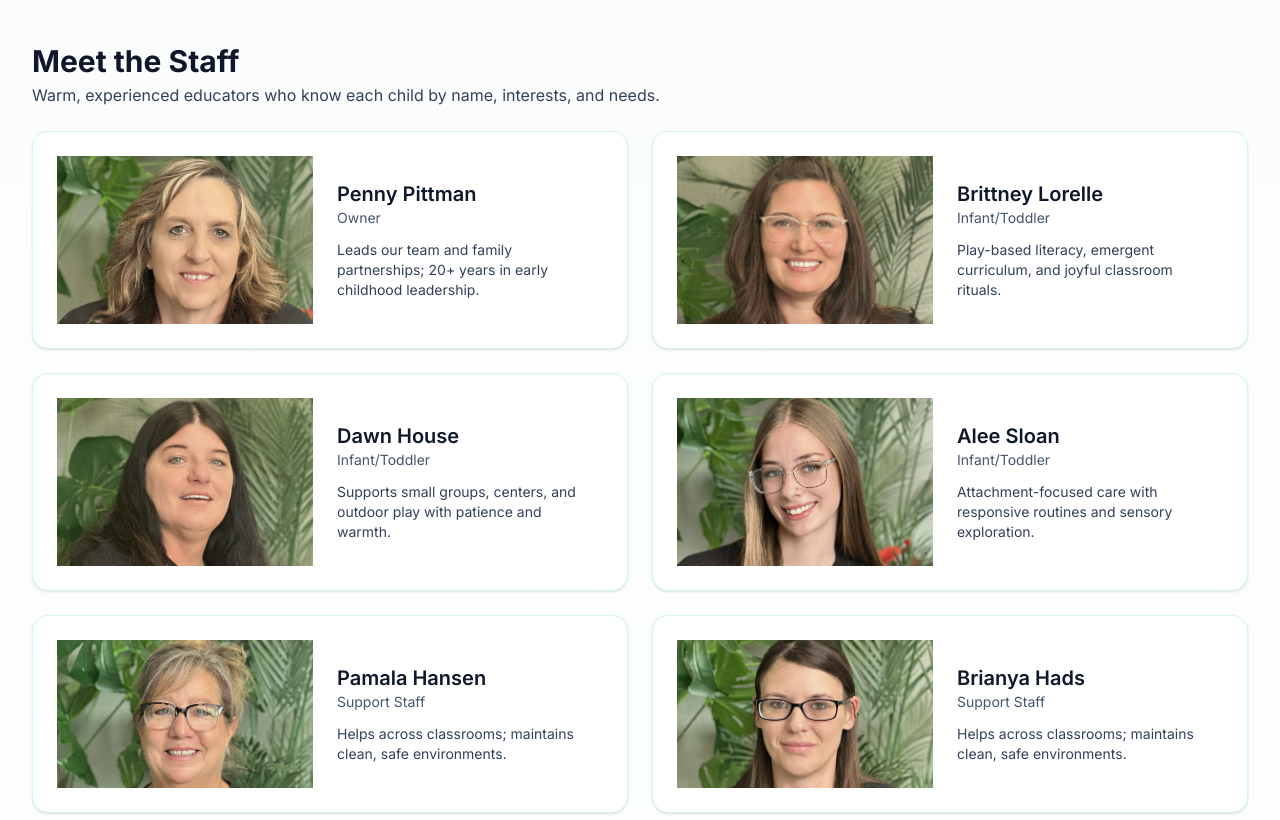
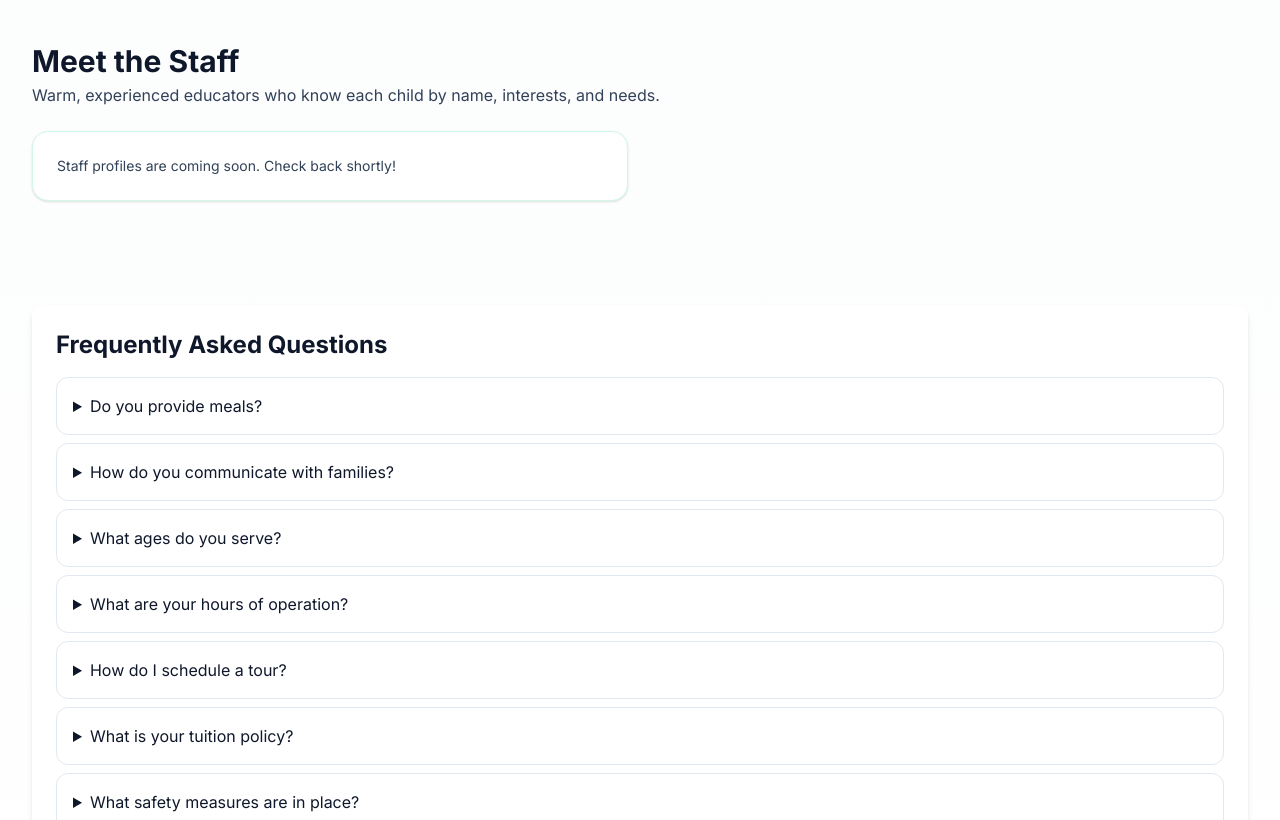
Before and after one commit to jredding43/daycarev2, a React (Vite) app: page /about in a window 1280 px wide. Shown: the part 1980-2800 px from the top of the page. Built offline with nearby package versions, Linux system fonts and the light colour scheme.

Commit message:
move staff from about.tsx to netlify cms

```diff
--- a/public/admin/config.yml
+++ b/public/admin/config.yml
@@ -81,3 +81,24 @@ collections:
     fields:
       - { label: "Title", name: "title", widget: "string" }
       - { label: "Description", name: "description", widget: "string", required: false }
+
+
+
+
+#About.tsx Page for Staff
+  - name: "staff"
+    label: "Staff"
+    folder: "src/content/staff"
+    create: true
+    slug: "{{slug}}"
+    format: "json"
+    editor:
+      preview: false
+    fields:
+      - { label: "Name", name: "name", widget: "string" }
+      - { label: "Role", name: "role", widget: "string" }
+      - { label: "Bio", name: "bio", widget: "text" }
+      - { label: "Photo", name: "photo", widget: "image", required: false, hint: "Uploads go to /uploads; value will be like /uploads/jane.jpg" }
+      - { label: "Sort Order", name: "order", widget: "number", value_type: "int", default: 0, hint: "Lower = appears first" }
+      # Optional: badges if you re-enable them later
+      - { label: "Badges", name: "badges", widget: "list", required: false }
--- a/src/pages/About.tsx
+++ b/src/pages/About.tsx
@@ -1,20 +1,13 @@
-import React from "react";
+import React, { useMemo } from "react";
 import { Link } from "react-router-dom";
 import { Section, Container, Card } from "../components/Primitives";
 
 import class1 from "../assets/class1.jpg";
 import FAQs from "../components/FAQs";
 
-import penny from "../assets/pictures/staff/penny.jpg";
-import brittney from "../assets/pictures/staff/britney.jpg";
-import dawn from "../assets/pictures/staff/dawn.jpg";
-import alee from "../assets/pictures/staff/alee.jpg";
-import pam from "../assets/pictures/staff/pam.jpg";
-import brianya from "../assets/pictures/staff/brianya.jpg";
-import stacey from "../assets/pictures/staff/stacey.jpg";
-import vol1 from "../assets/pictures/staff/vol1.jpg";
-import vol2 from "../assets/pictures/staff/vol2.jpg";
-
+/* =========================
+   Org
+   ========================= */
 const ORG = {
   name: "Jungle Kids Early Learning",
   phoneDisplay: "(509) 685-7056",
@@ -26,83 +19,42 @@ const ORG = {
 };
 
 /* =========================
-   Staff
+   Types & helpers
    ========================= */
 type Staff = {
   name: string;
   role: string;
   bio: string;
-  badges: string[]; // kept for data continuity (not rendered below)
-  photo?: string;
+  badges?: string[]; // kept for data continuity (not rendered below)
+  photo?: string;    // e.g. "/uploads/jane.jpg"
+  order?: number;    // for manual sorting in CMS
 };
 
-const STAFF: Staff[] = [
-  {
-    name: "Penny Pittman",
-    role: "Owner",
-    bio: "Leads our team and family partnerships; 20+ years in early childhood leadership.",
-    badges: ["CPR/First Aid", "ECE Admin", "Background-checked"],
-    photo: penny,
-  },
-  {
-    name: "Brittney Lorelle ",
-    role: "Infant/Toddler",
-    bio: "Play-based literacy, emergent curriculum, and joyful classroom rituals.",
-    badges: ["CPR/First Aid", "ECE Certified", "CDA", "5+ yrs exp."],
-    photo: brittney,
-  },
-  {
-    name: "Dawn House",
-    role: "Infant/Toddler",
-    bio: "Supports small groups, centers, and outdoor play with patience and warmth.",
-    badges: ["CPR/First Aid", "5+ yrs exp"],
-    photo: dawn,
-  },
-  {
-    name: "Alee Sloan",
-    role: "Infant/Toddler",
-    bio: "Attachment-focused care with responsive routines and sensory exploration.",
-    badges: ["CPR/First Aid", "5+ yrs exp"],
-    photo: alee,
-  },
-  {
-    name: "Pamala Hansen",
-    role: "Support Staff",
-    bio: "Helps across classrooms; maintains clean, safe environments.",
-    badges: ["Background-checked", "CPR/First Aid"],
-    photo: pam,
-  },
-  {
-    name: "Brianya Hads",
-    role: "Support Staff",
-    bio: "Helps across classrooms; maintains clean, safe environments.",
-    badges: ["Background-checked", "CPR/First Aid"],
-    photo: brianya,
-  },
-  {
-    name: "Stacey Hotchkiss",
-    role: "Support Staff",
-    bio: "Helps across classrooms; maintains clean, safe environments.",
-    badges: ["Background-checked", "CPR/First Aid"],
-    photo: stacey,
-  },
-  {
-    name: "..",
-    role: "Volunteer",
-    bio: "Helps across classrooms; maintains clean, safe environments.",
-    badges: ["Background-checked", "CPR/First Aid"],
-    photo: vol1,
-  },
-  {
-    name: "...",
-    role: "Volunteer",
-    bio: "Helps across classrooms; maintains clean, safe environments.",
-    badges: ["Background-checked", "CPR/First Aid"],
-    photo: vol2,
-  },
-];
+const initials = (name: string) =>
+  name
+    .split(" ")
+    .map((n) => n[0])
+    .filter(Boolean)
+    .slice(0, 2)
+    .join("")
+    .toUpperCase();
 
-// Shared team credentials shown once above the staff section
+const Pill: React.FC<{ children: React.ReactNode }> = ({ children }) => (
+  <span className="inline-flex items-center rounded border border-slate-200 bg-white px-2.5 py-0.5 text-xs font-medium text-slate-700">
+    {children}
+  </span>
+);
+
+const Bullet: React.FC<{ children: React.ReactNode }> = ({ children }) => (
+  <li className="flex gap-2">
+    <span aria-hidden>•</span>
+    <span>{children}</span>
+  </li>
+);
+
+/* =========================
+   Shared team credentials
+   ========================= */
 const TEAM_CREDENTIALS: string[] = [
   "High school diploma or GED",
   "STARS training — 30-hour initial; 10-hour annual",
@@ -119,34 +71,30 @@ const TEAM_CREDENTIALS: string[] = [
   "Hands-on training with children",
 ];
 
-const initials = (name: string) =>
-  name
-    .split(" ")
-    .map((n) => n[0])
-    .filter(Boolean)
-    .slice(0, 2)
-    .join("")
-    .toUpperCase();
-
-
-
-const Pill: React.FC<{ children: React.ReactNode }> = ({ children }) => (
-  <span className="inline-flex items-center rounded border border-slate-200 bg-white px-2.5 py-0.5 text-xs font-medium text-slate-700">
-    {children}
-  </span>
-);
-
-const Bullet: React.FC<{ children: React.ReactNode }> = ({ children }) => (
-  <li className="flex gap-2">
-    <span aria-hidden>•</span>
-    <span>{children}</span>
-  </li>
-);
-
 /* =========================
    Page
    ========================= */
 const About: React.FC = () => {
+  // Pull all staff JSON files created by Netlify CMS at build time.
+  // NOTE: path is relative to THIS file. If this file is at src/pages/About.tsx,
+  // then "../content/staff/*.json" resolves to src/content/staff/*.json
+  const staff: Staff[] = useMemo(() => {
+    const modules = import.meta.glob("../content/staff/*.json", {
+      eager: true,
+      import: "default",
+    }) as Record<string, Staff>;
+
+    const list = Object.values(modules);
+
+    // Sort: order asc (undefined -> bottom), then name asc
+    return list.sort((a, b) => {
+      const ao = a.order ?? Number.POSITIVE_INFINITY;
+      const bo = b.order ?? Number.POSITIVE_INFINITY;
+      if (ao !== bo) return ao - bo;
+      return (a.name ?? "").localeCompare(b.name ?? "");
+    });
+  }, []);
+
   return (
     <Section className="bg-gradient-to-b from-slate-50 to-white">
       {/* SEO: ChildCare structured data */}
@@ -335,7 +283,7 @@ const About: React.FC = () => {
         </div>
       </Container>
 
-      {/* NEW: Team Credentials & Training */}
+      {/* Team Credentials & Training */}
       <Container className="py-10">
         <Card>
           <h2 className="text-2xl sm:text-3xl font-bold text-slate-900">Team Credentials & Training</h2>
@@ -350,7 +298,7 @@ const About: React.FC = () => {
         </Card>
       </Container>
 
-      {/* Meet the Staff */}
+      {/* Meet the Staff (from CMS) */}
       <Container className="py-10">
         <div className="mb-6 flex items-end justify-between gap-3">
           <div>
@@ -361,9 +309,16 @@ const About: React.FC = () => {
           </div>
         </div>
 
-        {/* Bigger photo + info to the right */}
         <div className="grid gap-6 sm:grid-cols-1 lg:grid-cols-2">
-          {STAFF.map((s) => (
+          {staff.length === 0 && (
+            <Card className="p-6">
+              <p className="text-sm text-slate-700">
+                Staff profiles are coming soon. Check back shortly!
+              </p>
+            </Card>
+          )}
+
+          {staff.map((s) => (
             <Card key={s.name} className="overflow-hidden p-0">
               <div className="flex flex-col sm:flex-row">
                 {/* Photo / Initials */}
@@ -372,7 +327,7 @@ const About: React.FC = () => {
                     <img
                       src={s.photo}
                       alt={`${s.name}, ${s.role}`}
-                      className="absolute inset-0 h-full w-full object-cover object-[50%_20%]" // or object-top
+                      className="absolute inset-0 h-full w-full object-cover object-[50%_20%]"
                       loading="lazy"
                       decoding="async"
                       width={512}
@@ -385,7 +340,6 @@ const About: React.FC = () => {
                   )}
                 </div>
 
-
                 {/* Details */}
                 <div className="flex-1 p-4 sm:p-6">
                   <div className="flex flex-wrap items-baseline justify-between gap-2">
@@ -397,12 +351,7 @@ const About: React.FC = () => {
 
                   <p className="mt-3 text-sm text-slate-700">{s.bio}</p>
 
-                  {/* badges removed so we don’t duplicate credentials */}
-                  {/* <div className="mt-4 flex flex-wrap gap-2">
-                    {s.badges.map((b) => (
-                      <Badge key={b}>{b}</Badge>
-                    ))}
-                  </div> */}
+                  {/* badges intentionally not rendered to avoid duplication with credentials */}
                 </div>
               </div>
             </Card>
```
